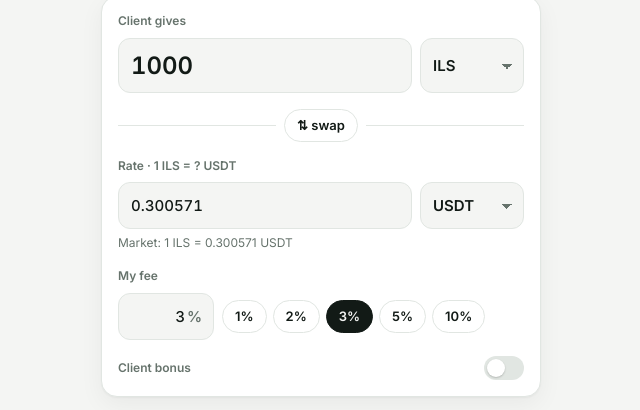
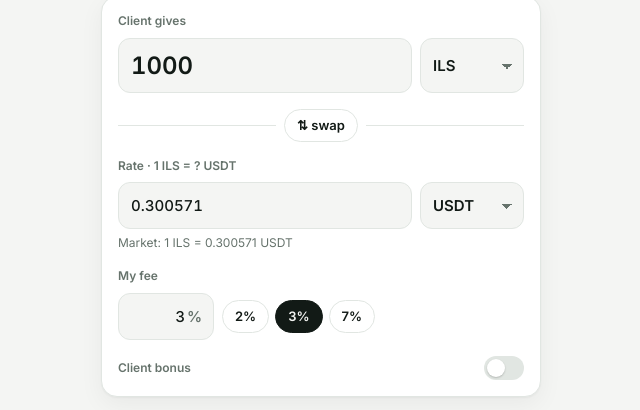
Before and after one commit to 3xtr3m33/friday-club, a plain HTML site: page calc/index.html in a window 1280 px wide. Shown: the part 72-482 px from the top of the page, without its empty margins (319-959 px from the left). Drawn offline with Linux system fonts and the light colour scheme; no server answers.

Commit message:
Calculator: fee presets 2/3/7%
Co-Authored-By: Claude Opus 5.5 <noreply@anthropic.com>
Claude-Session: https://claude.ai/code/session_011SFtQAJd19xAMVucz6ab69

```diff
--- a/calc/index.html
+++ b/calc/index.html
@@ -179,7 +179,7 @@ const marketRate=()=>RATES[to.value]/RATES[from.value];
 function setRate(){rate.value=sig(marketRate());rateTouched=false;}
 function chips(box,input,list){list.forEach(p=>{const b=document.createElement("button");b.type="button";b.textContent=p+"%";b.dataset.p=p;
   b.onclick=()=>{input.value=p;input.dispatchEvent(new Event("input"));};$(box).append(b);});}
-chips("feeChips",fee,[1,2,3,5,10]);
+chips("feeChips",fee,[2,3,7]);
 chips("bonusChips",bonus,[0.5,1,2,3]);
 async function getJSON(u){const r=await fetch(u,{cache:"no-store"});if(!r.ok)throw new Error(r.status);return r.json();}
 async function loadRates(){
```
